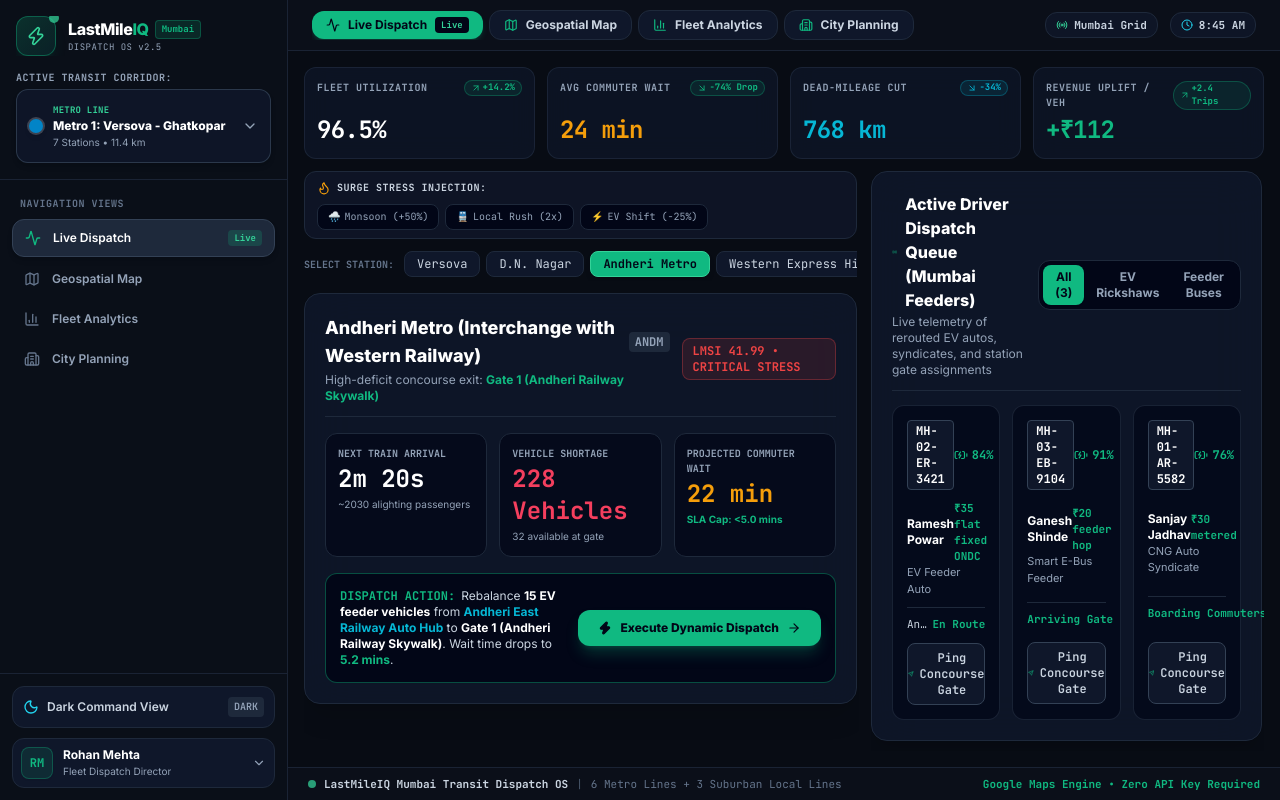
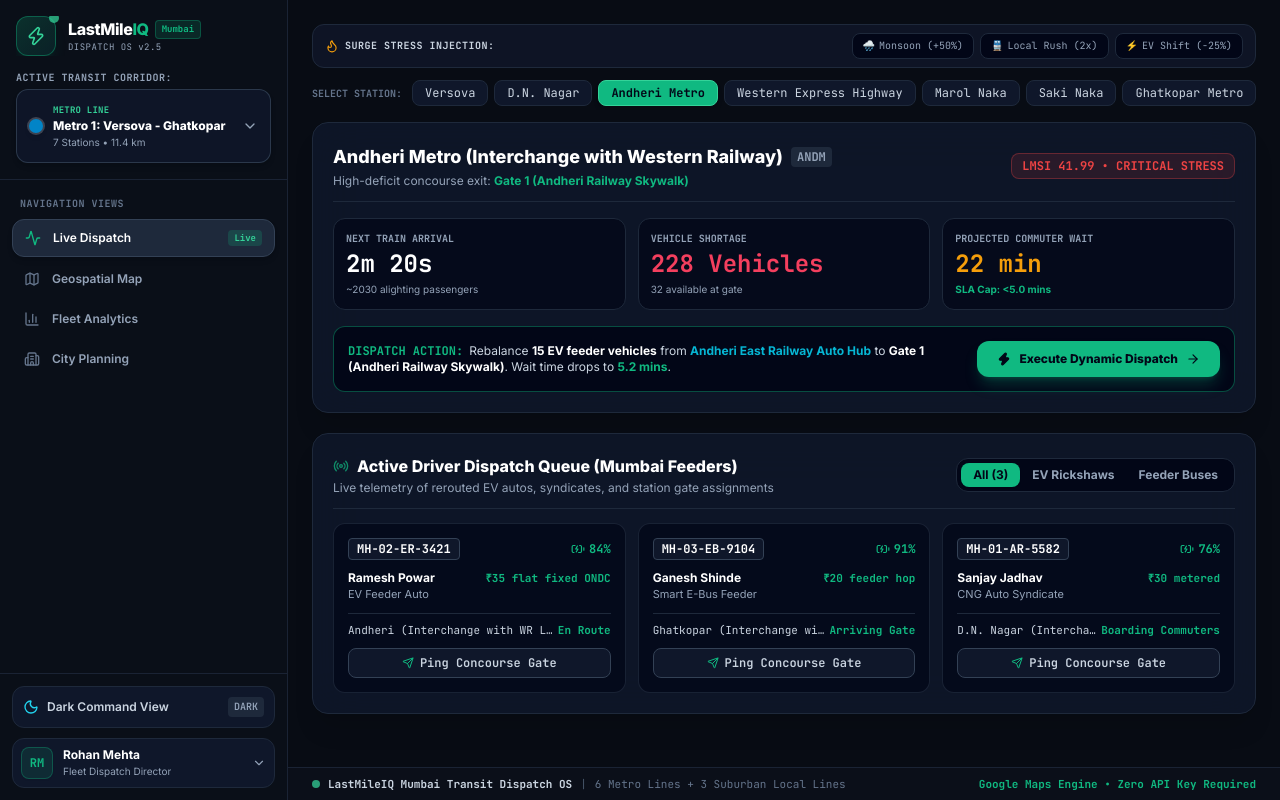
Before and after one commit to Ayush-web28/LastMileIQ, a React (Vite) app: page / in a window 1280 px wide. Built offline with nearby package versions, Linux system fonts and the light colour scheme.

Commit message:
feat: relocate metrics to fleet analytics, remove redundant topbar, and make live dispatch scrollable

```diff
--- a/src/App.jsx
+++ b/src/App.jsx
@@ -9,35 +9,18 @@ import FleetEconomicsCalculator from './components/FleetEconomicsCalculator';
 import CityPlannerView from './components/CityPlannerView';
 import { SimulationProvider, useSimulation } from './context/SimulationContext';
 import { CORRIDORS } from './data/corridors';
-import {
-  CheckCircle2,
-  Activity,
-  Map,
-  BarChart3,
-  Building2,
-  Clock,
-  Radio
-} from 'lucide-react';
+import { CheckCircle2 } from 'lucide-react';
 
 function DashboardLayout() {
   const {
     theme,
     activeAccountRole,
     activeToast,
-    activeCorridor,
-    formattedTime,
   } = useSimulation();
 
-  // Tab View Switcher (Single Webpage, zero page scroll)
+  // Tab View Switcher (Controlled exclusively via Sidebar Navigation)
   const [activeView, setActiveView] = useState('dispatch'); // 'dispatch' | 'map' | 'analytics' | 'planner'
   const [isCollapsed, setIsCollapsed] = useState(false);
-
-  const tabs = [
-    { id: 'dispatch', label: 'Live Dispatch', icon: Activity, badge: 'Live' },
-    { id: 'map', label: 'Geospatial Map', icon: Map },
-    { id: 'analytics', label: 'Fleet Analytics', icon: BarChart3 },
-    { id: 'planner', label: 'City Planning', icon: Building2 },
-  ];
 
   return (
     <div className={`h-screen flex font-sans overflow-hidden select-none transition-colors duration-200 ${
@@ -65,7 +48,7 @@ function DashboardLayout() {
         </div>
       )}
 
-      {/* Bionis-style Clean Sidebar */}
+      {/* Bionis-style Clean Sidebar (Primary Navigation, Active Line Selector, 2 Accounts) */}
       <Sidebar
         activeView={activeView}
         setActiveView={setActiveView}
@@ -74,102 +57,44 @@ function DashboardLayout() {
         corridors={CORRIDORS}
       />
 
-      {/* Main Single-Page Viewport Container (Zero page scroll) */}
+      {/* Main Viewport Container (Zero redundant top bars) */}
       <div className="flex-1 flex flex-col h-screen min-w-0 overflow-hidden">
 
-        {/* Navigation Tabs Bar */}
-        <header className={`px-4 sm:px-6 py-2.5 border-b shrink-0 flex items-center justify-between gap-3 transition-colors ${
-          theme === 'dark' ? 'border-slate-800/80 bg-[#0B0F19]' : 'border-slate-200 bg-white shadow-sm'
-        }`}>
-          {/* Horizontal Navigation Tabs */}
-          <div className="flex items-center gap-1.5 overflow-x-auto scrollbar-none">
-            {tabs.map((tab) => {
-              const Icon = tab.icon;
-              const isActive = activeView === tab.id;
-              return (
-                <button
-                  key={tab.id}
-                  onClick={() => setActiveView(tab.id)}
-                  className={`flex items-center gap-2 px-3.5 py-1.5 rounded-xl text-xs font-bold transition whitespace-nowrap ${
-                    isActive
-                      ? 'bg-emerald-500 text-slate-950 shadow-md shadow-emerald-500/20'
-                      : theme === 'dark'
-                        ? 'bg-slate-900 border border-slate-800 text-slate-300 hover:text-white hover:bg-slate-800'
-                        : 'bg-slate-50 border border-slate-200 text-slate-700 hover:text-slate-900 hover:bg-slate-100'
-                  }`}
-                >
-                  <Icon className={`w-3.5 h-3.5 ${isActive ? 'text-slate-950' : 'text-emerald-500'}`} />
-                  <span>{tab.label}</span>
-                  {tab.badge && (
-                    <span className={`px-1.5 py-0.2 rounded text-[9px] font-mono font-black ${
-                      isActive ? 'bg-slate-950 text-emerald-400' : 'bg-emerald-500/20 text-emerald-400'
-                    }`}>
-                      {tab.badge}
-                    </span>
-                  )}
-                </button>
-              );
-            })}
-          </div>
+        {/* Main Tab Canvas */}
+        <main className="flex-1 overflow-hidden flex flex-col min-h-0">
 
-          {/* Right Status Indicator */}
-          <div className="hidden sm:flex items-center gap-3 text-xs font-mono shrink-0">
-            <div className={`flex items-center gap-1.5 px-2.5 py-1 rounded-xl border ${
-              theme === 'dark' ? 'bg-slate-900/80 border-slate-800 text-slate-300' : 'bg-slate-50 border-slate-200 text-slate-700'
-            }`}>
-              <Radio className="w-3 h-3 text-emerald-400 animate-pulse" />
-              <span className="text-[11px] font-bold">Mumbai Grid</span>
-            </div>
-            <div className={`flex items-center gap-1.5 px-2.5 py-1 rounded-xl border ${
-              theme === 'dark' ? 'bg-slate-900/80 border-slate-800 text-slate-300' : 'bg-slate-50 border-slate-200 text-slate-700'
-            }`}>
-              <Clock className="w-3 h-3 text-cyan-400" />
-              <span className="text-[11px] font-bold">{formattedTime}</span>
-            </div>
-          </div>
-        </header>
+          {/* Tab 1: Live Dispatch (Scrollable, full-width spacious layout) */}
+          {activeView === 'dispatch' && (
+            <div className="flex-1 overflow-y-auto p-4 sm:p-6 space-y-5 scrollbar-thin animate-fade-in">
+              {/* Actionable Predictive Dispatch Panel */}
+              <PredictiveDispatchPanel />
 
-        {/* Tab Canvas: ONLY the respective component, fitting cleanly without scrolling */}
-        <main className="flex-1 overflow-hidden p-3.5 sm:p-4 flex flex-col min-h-0">
-
-          {/* Tab 1: Live Dispatch */}
-          {activeView === 'dispatch' && (
-            <div className="flex-1 flex flex-col gap-3 min-h-0 animate-fade-in overflow-hidden">
-              {/* Executive KPI Metric Cards */}
-              <DashboardMetrics compact={true} className="shrink-0" />
-
-              {/* Side-by-side Dispatch Command & Driver Queue */}
-              <div className="grid grid-cols-1 lg:grid-cols-12 gap-3 flex-1 min-h-0 overflow-hidden">
-                {/* Predictive Dispatch Panel (7 cols) */}
-                <div className="lg:col-span-7 flex flex-col min-h-0 overflow-y-auto pr-0.5 scrollbar-thin">
-                  <PredictiveDispatchPanel />
-                </div>
-
-                {/* Driver Dispatch Queue (5 cols) */}
-                <div className="lg:col-span-5 flex flex-col min-h-0 overflow-y-auto pr-0.5 scrollbar-thin">
-                  <DriverDispatchQueue />
-                </div>
-              </div>
+              {/* Active Driver Dispatch Queue (Full-width multi-column grid) */}
+              <DriverDispatchQueue />
             </div>
           )}
 
-          {/* Tab 2: Geospatial Map (ONLY Google Maps Command Center) */}
+          {/* Tab 2: Geospatial Map (Full-height Google Maps Command Center) */}
           {activeView === 'map' && (
-            <div className="flex-1 flex flex-col min-h-0 animate-fade-in overflow-hidden">
+            <div className="flex-1 flex flex-col min-h-0 p-3 sm:p-4 animate-fade-in overflow-hidden">
               <CommandCenterMap className="flex-1 h-full min-h-0" />
             </div>
           )}
 
-          {/* Tab 3: Fleet Analytics (ONLY Fleet ROI & Unit Economics) */}
+          {/* Tab 3: Fleet Analytics (Includes Executive KPIs + ROI Calculator) */}
           {activeView === 'analytics' && (
-            <div className="flex-1 flex flex-col min-h-0 animate-fade-in overflow-y-auto scrollbar-thin">
+            <div className="flex-1 overflow-y-auto p-4 sm:p-6 space-y-5 scrollbar-thin animate-fade-in">
+              {/* Executive KPI Metric Cards (Moved here from dispatch per request) */}
+              <DashboardMetrics />
+
+              {/* Fleet ROI & Unit Economics Calculator */}
               <FleetEconomicsCalculator />
             </div>
           )}
 
-          {/* Tab 4: City Planning (ONLY Municipal Transit Equity & Bottlenecks) */}
+          {/* Tab 4: City Planning (MMRDA / BMC Transit Equity & Chokepoints) */}
           {activeView === 'planner' && (
-            <div className="flex-1 flex flex-col min-h-0 animate-fade-in overflow-y-auto scrollbar-thin">
+            <div className="flex-1 overflow-y-auto p-4 sm:p-6 space-y-5 scrollbar-thin animate-fade-in">
               <CityPlannerView />
             </div>
           )}
@@ -177,7 +102,7 @@ function DashboardLayout() {
         </main>
 
         {/* Minimal Clean Single-Line Footer */}
-        <footer className={`border-t py-2 px-5 text-[11px] font-mono shrink-0 flex flex-col sm:flex-row items-center justify-between gap-1.5 transition-colors ${
+        <footer className={`border-t py-2 px-6 text-[11px] font-mono shrink-0 flex flex-col sm:flex-row items-center justify-between gap-1.5 transition-colors ${
           theme === 'dark'
             ? 'border-slate-800/80 bg-[#0B0F19] text-slate-500'
             : 'border-slate-200 bg-white text-slate-600'
```
